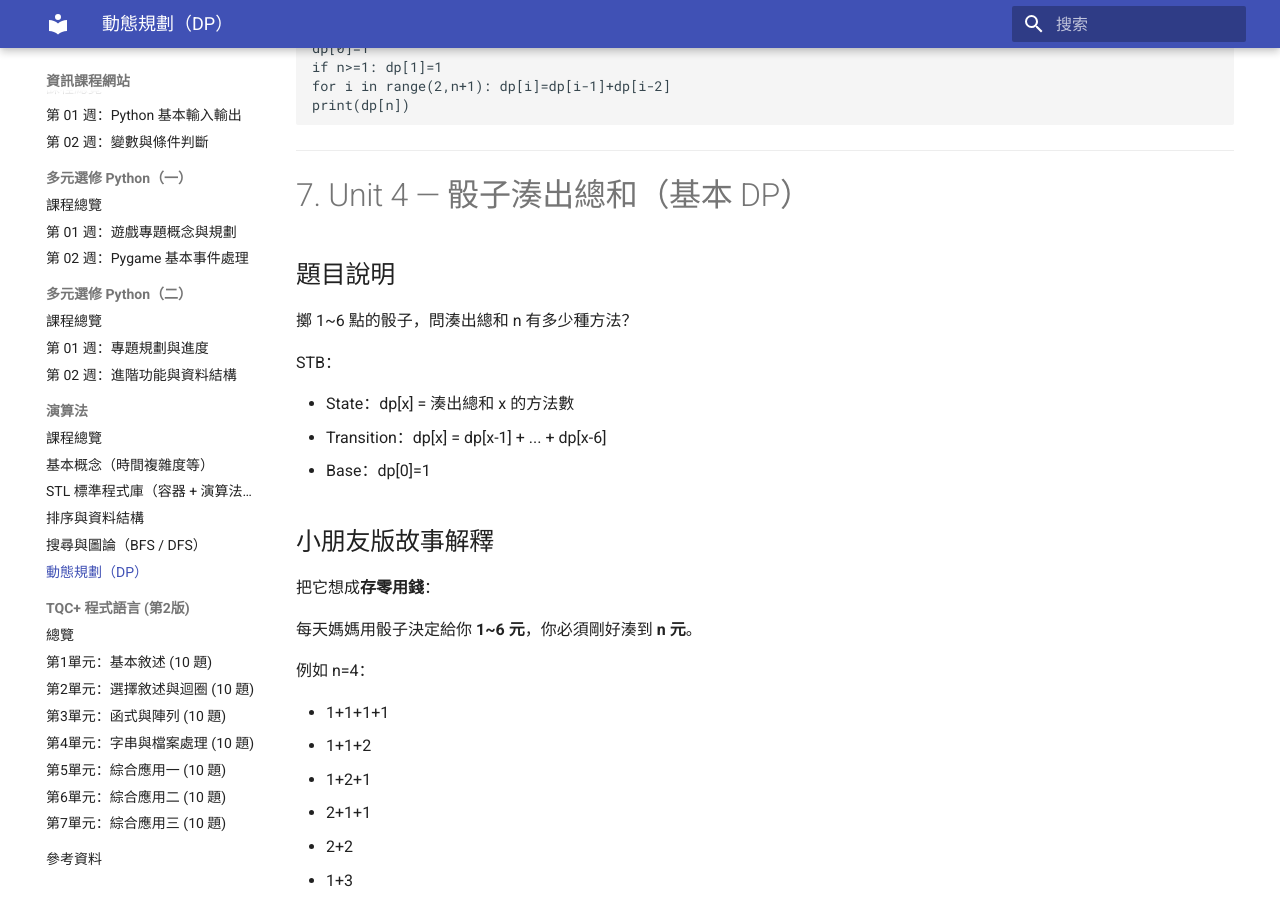
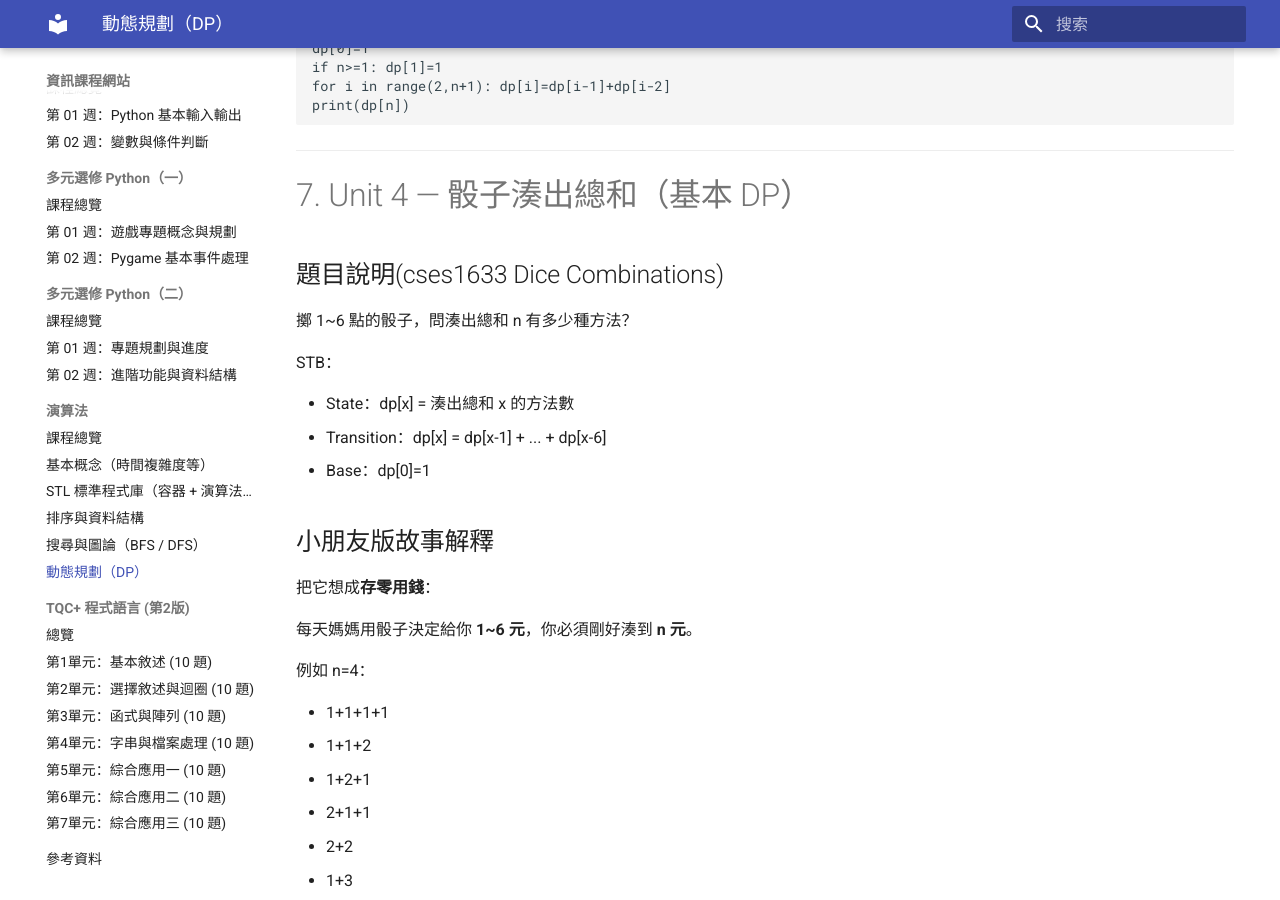
Before and after one commit to be6922/cs-course-site, an MkDocs documentation site: the page built from docs/algorithms/dp.md, in a window 1280 px wide and 900 px high, scrolled down 4901 px. Built offline with MkDocs 1.6.1 and Material for MkDocs 9.7.7, drawn with Linux system fonts in a browser that asks for light colours.

Commit message:
Update dp.md

```diff
--- a/docs/algorithms/dp.md
+++ b/docs/algorithms/dp.md
@@ -222,7 +222,7 @@ print(dp[n])
 
 # 7. Unit 4 — 骰子湊出總和（基本 DP）
 
-## 題目說明
+## 題目說明(cses1633 Dice Combinations)
 
 擲 1~6 點的骰子，問湊出總和 n 有多少種方法？
 
```
